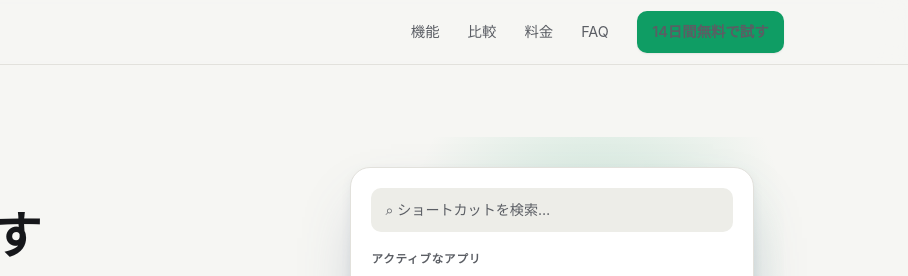
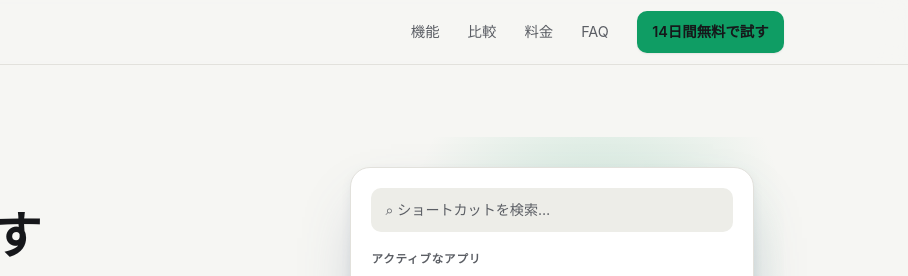
Before and after one commit to RelayWorks16/shortcutspeek, a plain HTML site: page index.html in a window 1280 px wide. Shown: the top 276 px of the page, 372-1280 px from the left. Drawn offline with Linux system fonts and the light colour scheme.

Commit message:
Fix header CTA text color to dark for contrast

```diff
--- a/index.html
+++ b/index.html
@@ -195,6 +195,8 @@
     color: var(--text);
   }
   .btn-ghost:hover { background: var(--surface-sunken); }
+
+  .site-nav .btn-primary { color: #16171a; }
 
   .btn-sm { padding: 0.55em 1em; font-size: 0.85rem; }
 
```
